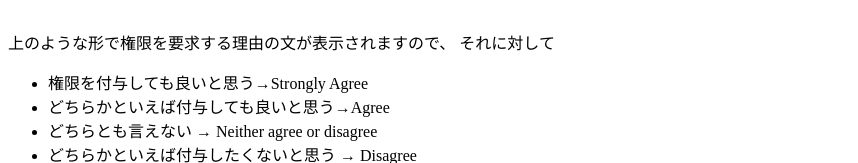
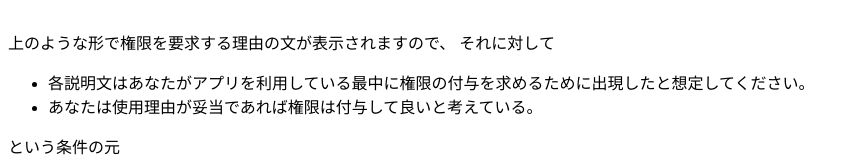
Before and after one commit to lilium513/experiment, a plain HTML site: page index.html in a window 1280 px wide. Shown: the part 805-968 px from the top of the page, without its empty margins (0-858 px from the left). Drawn offline with nearby package versions, Linux system fonts and the light colour scheme; no server answers.

Commit message:
add instruction

```diff
--- a/index.html
+++ b/index.html
@@ -33,6 +33,14 @@
     <p>上のような形で権限を要求する理由の文が表示されますので、
 
       それに対して
+
+<ul>
+<li>各説明文はあなたがアプリを利用している最中に権限の付与を求めるために出現したと想定してください。</li>
+<li>あなたは使用理由が妥当であれば権限は付与して良いと考えている。</li>
+</ul>
+
+という条件の元
+
       <ul>
         <li>権限を付与しても良いと思う→Strongly Agree</li>
        <li>どちらかといえば付与しても良いと思う→Agree</li>
```
